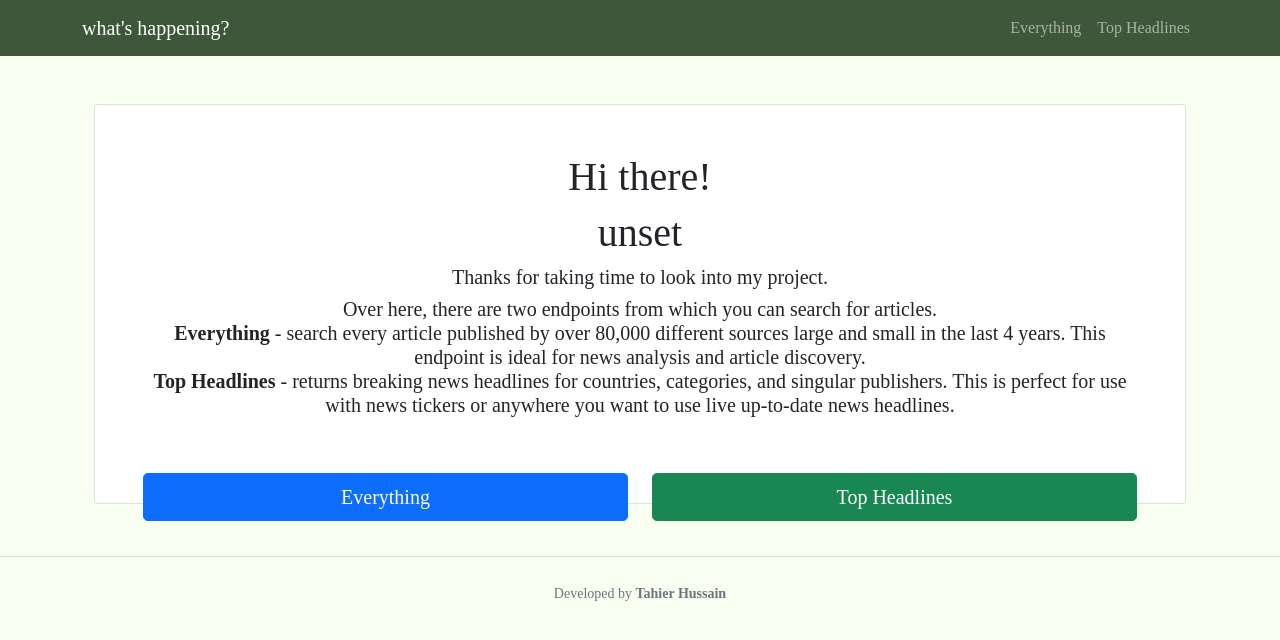
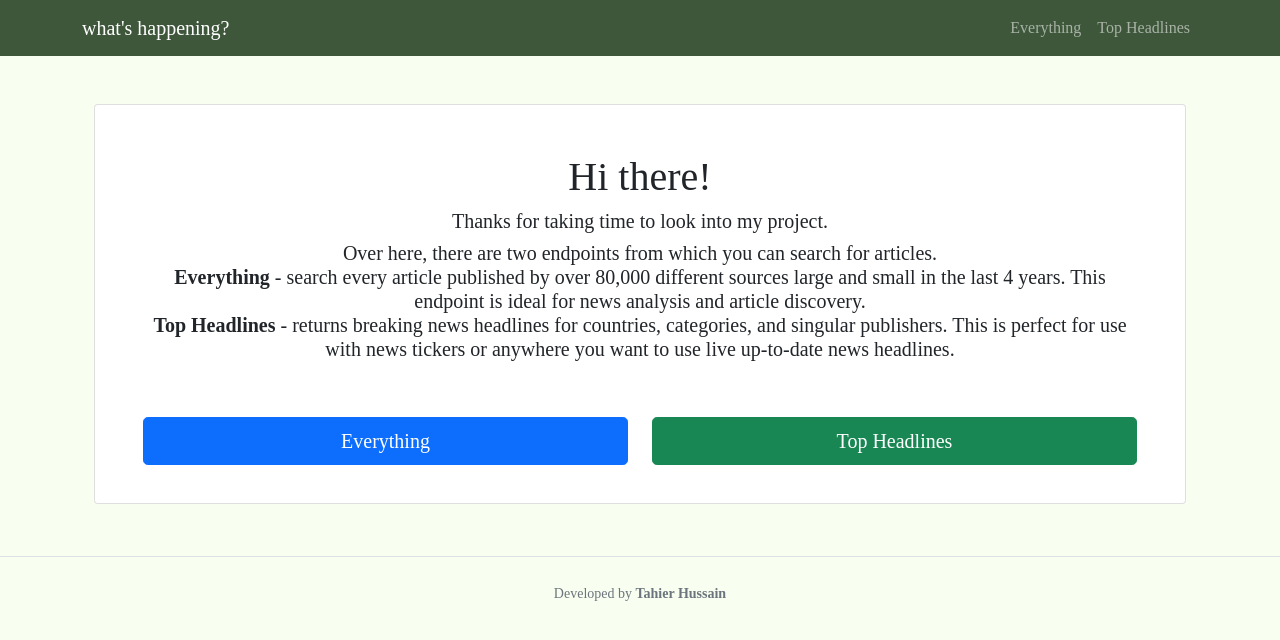
Before and after one commit to tahierhussain2205/whatshappening, a React (Create React App) app: page / in a window 1280 px wide. Shown: the top 640 px of the page. Built offline with nearby package versions, Linux system fonts and the light colour scheme; no server answers.

Commit message:
minor ui fix

```diff
--- a/src/pages/Home.js
+++ b/src/pages/Home.js
@@ -8,7 +8,6 @@ function HomePage() {
     <Container className="py-5 text-center">
       <Card className="p-5" style={{ height: "25rem" }}>
         <h1>Hi there!</h1>
-        <h1>{process.env.REACT_APP_API_KEY}</h1>
         <h5>Thanks for taking time to look into my project.</h5>
         <h5>
           Over here, there are two endpoints from which you can search for
```
